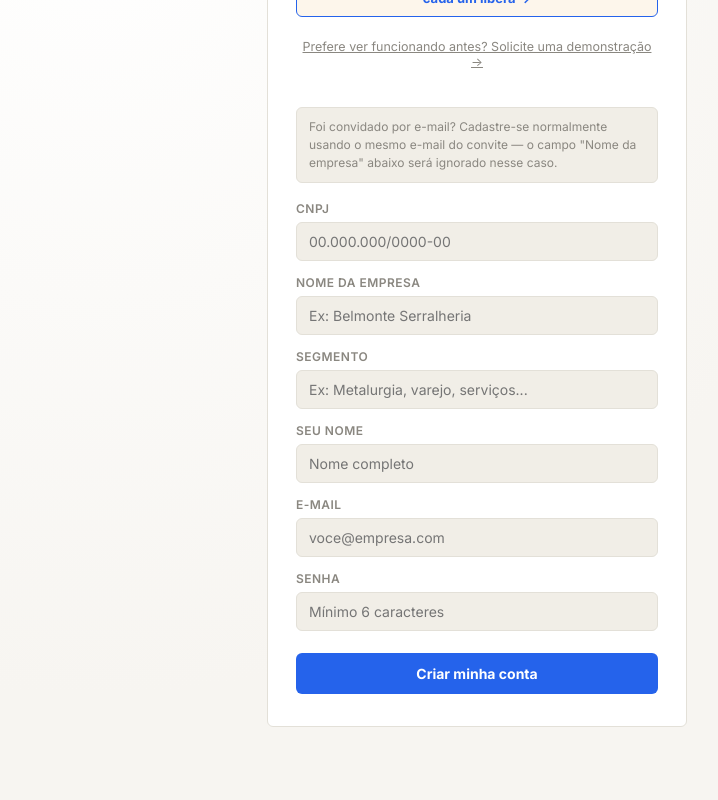
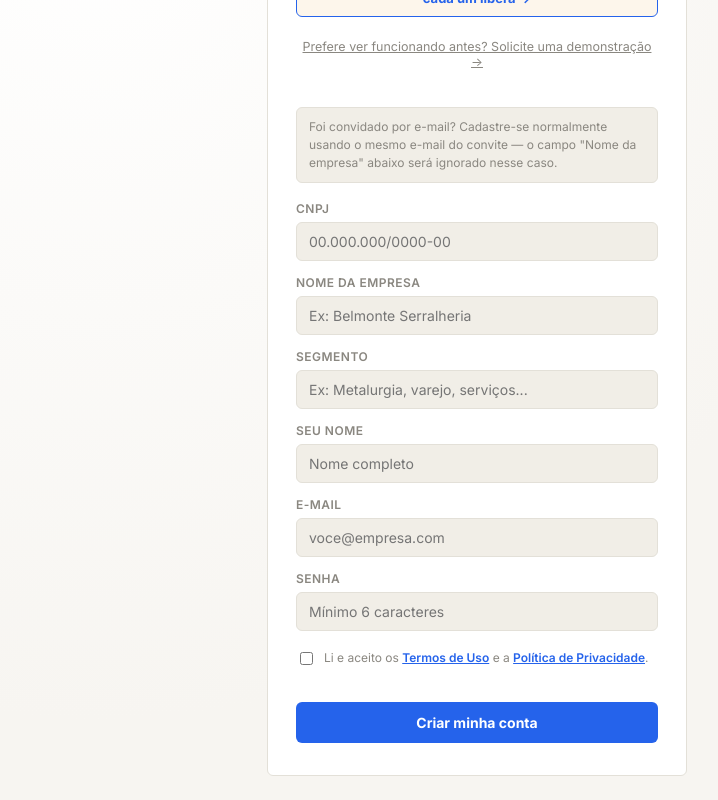
Before and after one commit to eng-xitao/ProdOS, a React (Vite) app in the folder app/: page /login in a window 1280 px wide. Shown: the part 322-1122 px from the top of the page, without its empty margins (163-881 px from the left). Before the commit the page ends 1073 px from the top, so only its background shows below. Built offline with nearby package versions, Linux system fonts and the light colour scheme; no server answers.

Commit message:
Cadastro agora exige aceite explicito dos Termos de Uso e Politica de Privacidade antes de criar conta

```diff
--- a/app/src/pages/AuthPage.jsx
+++ b/app/src/pages/AuthPage.jsx
@@ -20,6 +20,7 @@ export default function AuthPage() {
   const [cnpjChecking, setCnpjChecking] = useState(false);
   const [cnpjStatus, setCnpjStatus] = useState(""); // "" | "checking" | "taken" | "found" | "not_found" | "invalid"
   const [address, setAddress] = useState(null);
+  const [acceptedTerms, setAcceptedTerms] = useState(false);
 
   function formatCnpj(value) {
     const digits = value.replace(/\D/g, "").slice(0, 14);
@@ -80,6 +81,10 @@ export default function AuthPage() {
 
     if (mode === "signup" && cnpjStatus === "taken") {
       setError("Já existe um cadastro no ProdOS com esse CNPJ. Se você faz parte dessa empresa, peça pra ser convidado por um administrador dela.");
+      return;
+    }
+    if (mode === "signup" && !acceptedTerms) {
+      setError("Você precisa aceitar os Termos de Uso e a Política de Privacidade pra continuar.");
       return;
     }
 
@@ -237,6 +242,18 @@ export default function AuthPage() {
           {error && <div style={styles.error}>{error}</div>}
           {notice && <div style={styles.notice}>{notice}</div>}
 
+          {mode === "signup" && (
+            <label style={styles.termsRow}>
+              <input type="checkbox" checked={acceptedTerms} onChange={(e) => setAcceptedTerms(e.target.checked)} />
+              <span>
+                Li e aceito os{" "}
+                <a href="/termos" target="_blank" rel="noreferrer" style={styles.link}>Termos de Uso</a>{" "}
+                e a{" "}
+                <a href="/privacidade" target="_blank" rel="noreferrer" style={styles.link}>Política de Privacidade</a>.
+              </span>
+            </label>
+          )}
+
           <button style={styles.submit} type="submit" disabled={loading || (mode === "signup" && (cnpjStatus === "taken" || cnpjChecking))}>
             {loading ? "Aguarde..." : mode === "signup" ? "Criar minha conta" : mode === "forgot" ? "Enviar link de redefinição" : "Entrar"}
           </button>
@@ -325,6 +342,11 @@ const styles = {
     display: "block", fontSize: 12.5, color: "var(--text-dim)", textAlign: "center",
     marginBottom: 12, textDecoration: "underline",
   },
+  termsRow: {
+    display: "flex", alignItems: "flex-start", gap: 8, fontSize: 12, color: "var(--text-dim)",
+    lineHeight: 1.5, margin: "4px 0 12px",
+  },
+  link: { color: "var(--amber)", fontWeight: 600 },
   cnpjHintOk: { fontSize: 11.5, color: "var(--green)", marginTop: 4, display: "block", fontWeight: 600 },
   cnpjHintWarn: { fontSize: 11.5, color: "var(--amber)", marginTop: 4, display: "block" },
   cnpjHintError: { fontSize: 11.5, color: "var(--red)", marginTop: 4, display: "block", fontWeight: 600 },
```
